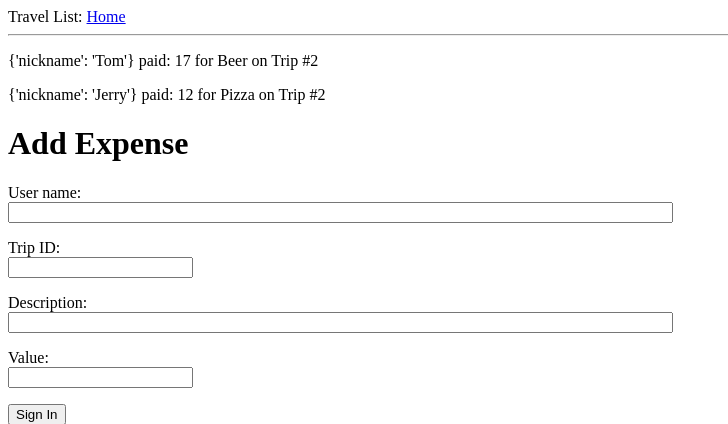
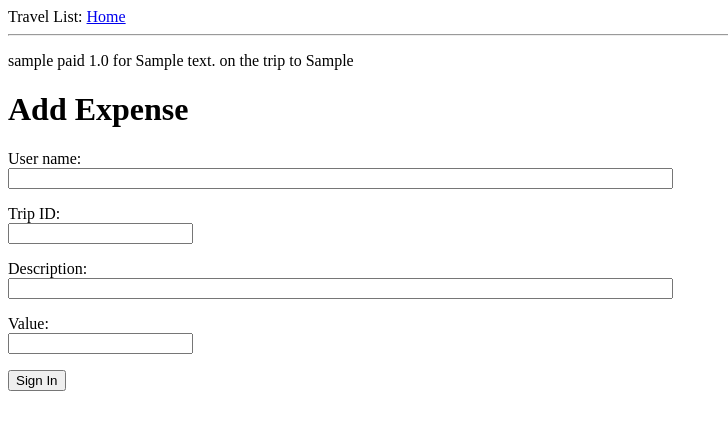
Before and after one commit to phildeutsch/dieliste, a Flask app: page /index in a window 1280 px wide. Shown: the top 424 px of the page, without its empty margins (0-728 px from the left). Run offline with Flask 2, Linux system fonts and the light colour scheme; tables that the repository leaves empty hold one stand-in row (values such as "Sample post").

Commit message:
Show all current expenses in index.html

```diff
--- a/app/models.py
+++ b/app/models.py
@@ -10,7 +10,7 @@ class User(db.Model):
     __tablename__ = 'user'
     id = db.Column(db.Integer, primary_key=True)
 
-    expenses = db.relationship('Expense', backref='username')
+    expenses = db.relationship('Expense', backref='user')
     trips = db.relationship('Trip', secondary=association_table, back_populates='users')
 
     username = db.Column(db.String(64), index=True, unique=True)
--- a/app/templates/index.html
+++ b/app/templates/index.html
@@ -1,7 +1,10 @@
 {% extends "base.html" %}
 {% block content %}
     {% for expense in expenses %}
-    <div><p>{{ expense.user }} paid: {{ expense.value }} for {{expense.description}} on Trip #{{expense.trip}}</p></div>
+    <div><p>{{ expense.user.username }} paid
+      {{ expense.value }} for
+      {{ expense.description }} on the trip to
+      {{ expense.trip.destination }}</p></div>
     {% endfor %}
 
     <h1>Add Expense</h1>
--- a/app/views.py
+++ b/app/views.py
@@ -1,29 +1,15 @@
 from flask import render_template, flash, redirect
 from app import app
 from .forms import expenseForm
+from .models import User, Trip, Expense
 
 # index view function suppressed for brevity
 
 @app.route('/index', methods=['GET', 'POST'])
 def index():
-    expenses = [
-        {
-            'user' : {'nickname': 'Tom'},
-            'trip' : 2,
-            'description' : 'Beer',
-            'value' : 17
-        },
-        {
-            'user' : {'nickname': 'Jerry'},
-            'trip' : 2,
-            'description' : 'Pizza',
-            'value' : 12
-        }
-    ]
-
     form = expenseForm()
 
     return render_template("index.html",
                            title='Home',
-                           expenses=expenses,
+                           expenses=Expense.query.all(),
                            form=form)
```
